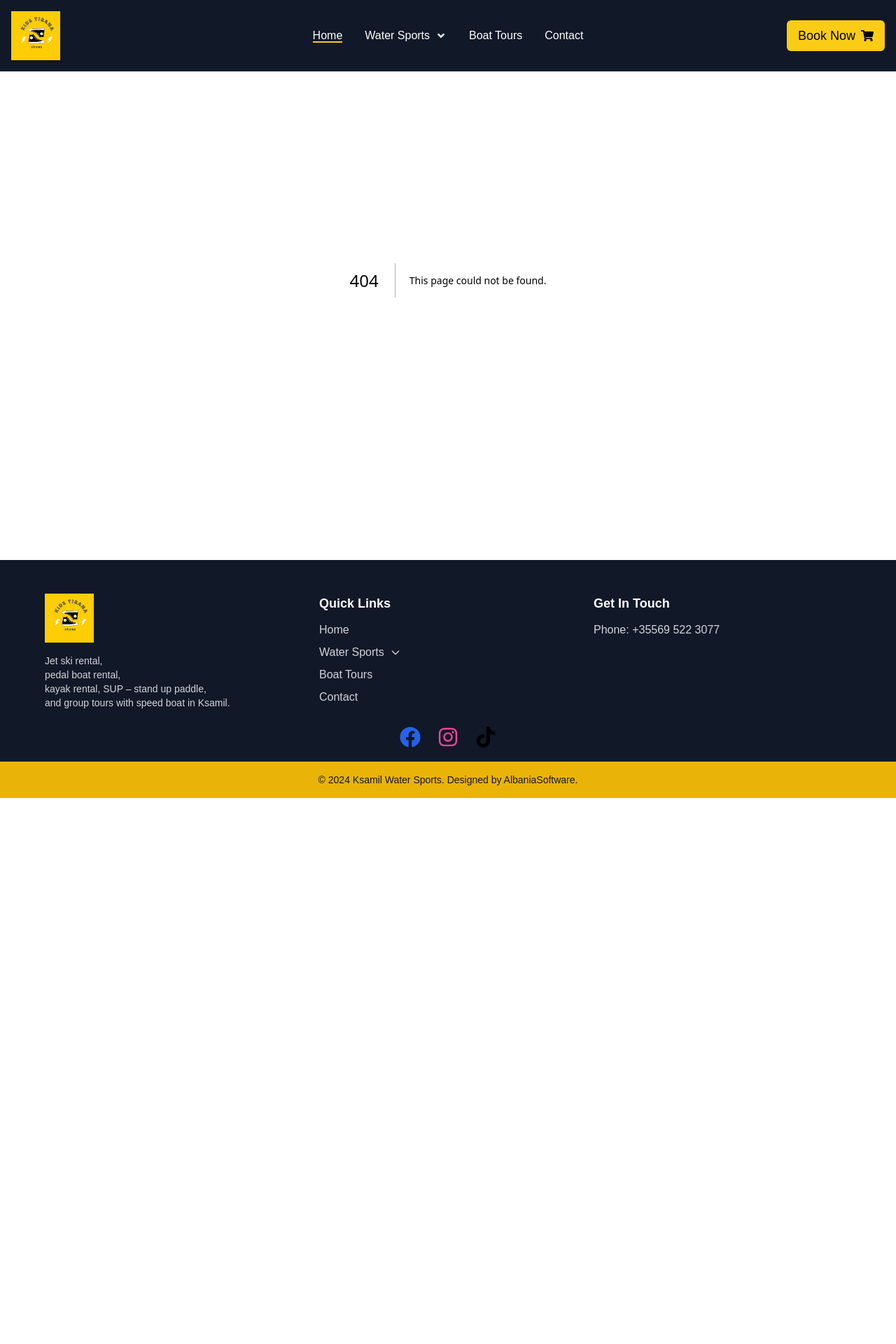
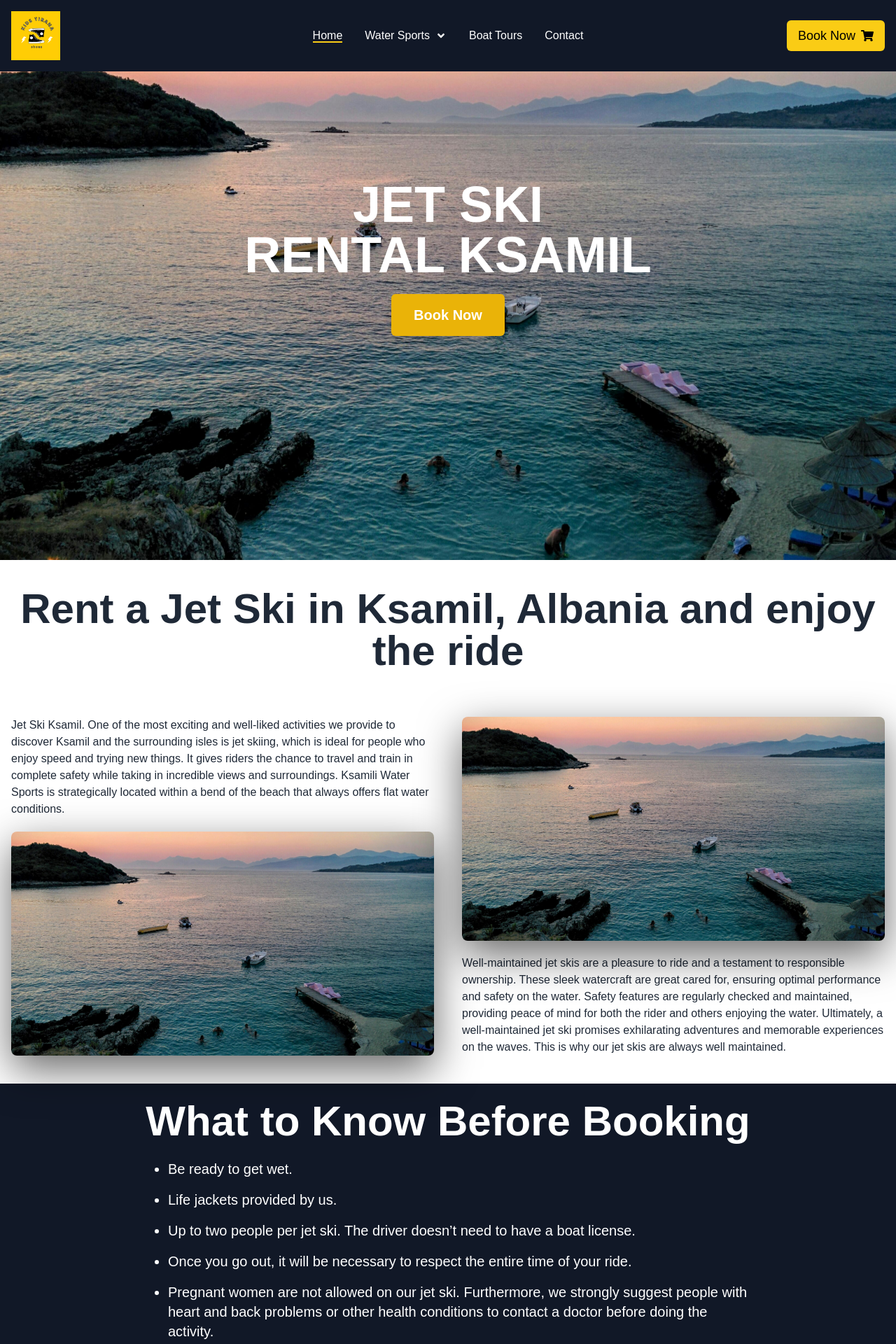
Before and after one commit to oniwebdesigner/KsamiliWaterSport, a Next.js app in the folder my-app/: page /jet-ski-rental in a window 1280 px wide. Before the commit this address had no page. Shown: the top 1920 px of the page at 70% size. Before the commit the page ends 1140 px from the top, so only its background shows below. Built offline with nearby package versions, Linux system fonts and the light colour scheme.

Commit message:
added jet-ski-rental page

```diff
--- /dev/null
+++ b/my-app/src/app/components/BookNowButton.js
@@ -0,0 +1,12 @@
+import React from 'react';
+
+export default function BookNowButton() {
+  return (
+    <a
+      href="/book-now"
+      className="px-8 py-4 bg-yellow-500 text-white font-semibold text-xl text-center hover:bg-yellow-600 transition-all duration-300 rounded-md shadow-lg"
+    >
+      Book Now
+    </a>
+  );
+}
--- a/my-app/src/app/components/Footer.js
+++ b/my-app/src/app/components/Footer.js
@@ -13,7 +13,7 @@ export default function Footer() {
 
   return (
     <footer className="bg-gray-900 text-white py-12 relative">
-      <div className="max-w-6xl mx-auto grid grid-cols-1 md:grid-cols-3 gap-6">
+      <section className="max-w-6xl mx-auto grid grid-cols-1 md:grid-cols-3 gap-6">
         {/* Logo and Description */}
         <figure className="flex flex-col items-center md:items-start text-center md:text-left">
           <Image
@@ -72,12 +72,12 @@ export default function Footer() {
           <h2 className="font-semibold mb-3 text-lg">Get In Touch</h2>
           <p className="text-gray-300">Phone: +35569 522 3077</p>
         </aside>
-      </div>
+      </section>
 
       {/* Social Media Icons */}
-      <div className="flex justify-center gap-6 mt-6 mb-10 sm:mb-6">
+      <section className="flex justify-center gap-6 mt-6 mb-10 sm:mb-6">
         <SocialMedia />
-      </div>
+      </section>
 
       {/* Footer Bottom Section */}
       <footer className="bg-yellow-500 text-center text-sm text-gray-900 py-4 mt-6 absolute bottom-0 w-full">
--- a/my-app/src/app/components/NavBar.js
+++ b/my-app/src/app/components/NavBar.js
@@ -82,7 +82,7 @@ export default function Navbar() {
                 <ul className="absolute top-full left-0 mt-2 bg-white text-black border border-gray-700 p-4 rounded-md flex flex-col w-48 shadow-lg">
                   <li>
                     <a
-                      href="#"
+                      href="jet-ski-rental"
                       className="block hover:bg-gray-200 px-4 py-2 rounded-md"
                       onClick={() => handleSetActivePage("Jet Ski Rental")}
                     >
--- a/my-app/src/app/components/SocialMedia.js
+++ b/my-app/src/app/components/SocialMedia.js
@@ -3,7 +3,7 @@ import { FaFacebook, FaInstagram, FaTiktok } from 'react-icons/fa';
 
 export default function SocialMedia() {
   return (
-    <div className="flex space-x-6 justify-center items-center">
+    <section className="flex space-x-6 justify-center items-center">
       {/* Facebook Icon */}
       <a href="https://facebook.com" target="_blank" rel="noopener noreferrer">
         <FaFacebook className="text-blue-600 text-3xl hover:text-blue-800 transition duration-300" />
@@ -18,6 +18,6 @@ export default function SocialMedia() {
       <a href="https://tiktok.com" target="_blank" rel="noopener noreferrer">
         <FaTiktok className="text-black text-3xl hover:text-gray-800 transition duration-300" />
       </a>
-    </div>
+    </section>
   );
 }
--- /dev/null
+++ b/my-app/src/app/components/TextSection.js
@@ -0,0 +1,42 @@
+// components/HeroSection.js
+
+import Image from "next/image";
+import backgroundImage from '../../public/ksamil.jpg';
+import BookNowButton from "./BookNowButton";
+
+const TextSection = ({ mainTitle, subtitle, buttonLabel }) => {
+  return (
+    <section className="relative w-full min-h-screen">
+      {/* Hero Section with Background Image */}
+      <article className="relative w-full min-h-screen">
+        <Image
+          src={backgroundImage}
+          alt="Background Image"
+          layout="fill"
+          objectFit="cover"
+          quality={100}
+          priority
+          className="absolute inset-0 z-0"
+        />
+
+        {/* Hero Content centered */}
+        <section className="relative z-10 flex flex-col justify-center items-center w-full h-full text-center text-white">
+          {/* Main Heading */}
+          <h1 className="text-4xl sm:text-5xl md:text-6xl lg:text-7xl font-extrabold text-white mt-64">
+            {mainTitle}
+          </h1>
+          <h1 className="text-4xl sm:text-5xl md:text-6xl lg:text-7xl font-extrabold text-white">
+            {subtitle}
+          </h1>
+
+          {/* Button Section centered */}
+          <section className="flex flex-col sm:flex-row gap-4 sm:gap-8 lg:gap-12 mt-5">
+            <BookNowButton label={buttonLabel} />
+          </section>
+        </section>
+      </article>
+     </section>
+  );
+};
+
+export default TextSection;
--- a/my-app/src/app/destinations/Destinations.js
+++ b/my-app/src/app/destinations/Destinations.js
@@ -6,16 +6,16 @@ export default function Destinations() {
   return (
     <section className="px-6 py-12 bg-gray-50">
       {/* Header Section */}
-      <div className="flex flex-col md:flex-row justify-between items-center gap-8 mb-10">
+      <section className="flex flex-col md:flex-row justify-between items-center gap-8 mb-10">
         {/* Title Section */}
-        <div className="ml-0 md:ml-10 text-center md:text-left">
+        <section className="ml-0 md:ml-10 text-center md:text-left">
           <h3 className="text-blue-600 text-lg md:text-2xl font-medium mb-3 md:mb-5">
             Places to Visit
           </h3>
           <h1 className="text-blue-900 text-3xl md:text-6xl font-extrabold">
             DESTINATIONS
           </h1>
-        </div>
+        </section>
 
         {/* Button Section */}
         <a
@@ -27,10 +27,10 @@ export default function Destinations() {
           <FaWhatsapp className="mr-2 text-lg md:text-xl" />
           Book Now
         </a>
-      </div>
+      </section>
 
       {/* Cards Section */}
-      <div className="grid grid-cols-1 sm:grid-cols-2 lg:grid-cols-3 gap-8">
+      <section className="grid grid-cols-1 sm:grid-cols-2 lg:grid-cols-3 gap-8">
         <DestinationCard
           image="https://images.pexels.com/photos/12266668/pexels-photo-12266668.jpeg?auto=compress&cs=tinysrgb&w=1260&h=750&dpr=1"
           title="Ksamil Three Isles"
@@ -46,7 +46,7 @@ export default function Destinations() {
           title="Ali Pasha's Castle"
           description="Located at the mouth of the Vivari Channel in the Butrint National Park."
         />
-      </div>
+      </section>
     </section>
   );
 }
--- /dev/null
+++ b/my-app/src/app/jet-ski-rental/page.js
@@ -0,0 +1,74 @@
+// pages/JetSkiRental.js
+import Image from 'next/image';
+import TextSection from '../components/TextSection';
+import backgroundImage from '../../public/ksamil.jpg';
+import BookNowButton from '../components/BookNowButton';
+
+export default function JetSkiRental({ buttonLabel }) {
+  return (
+    <section className="relative w-full min-h-screen flex flex-col justify-between">
+      {/* Hero Section Component */}
+      <TextSection
+        mainTitle="JET SKI"
+        subtitle="RENTAL KSAMIL"
+        buttonLabel="Book Now"
+      />
+
+      {/* Content Section Below Hero Section */}
+      <h1 className="text-4xl sm:text-5xl md:text-6xl text-gray-800 text-center mt-10 font-extrabold">
+        Rent a Jet Ski in Ksamil, Albania and enjoy the ride
+      </h1>
+      <section className="relative z-10 grid grid-cols-1 sm:grid-cols-2 mt-16 px-4 mb-10 gap-10">
+        <article>
+          <p className="text-gray-800">
+            Jet Ski Ksamil. One of the most exciting and well-liked activities we provide to discover Ksamil and the surrounding isles is jet skiing, which is ideal for people who enjoy speed and trying new things. It gives riders the chance to travel and train in complete safety while taking in incredible views and surroundings. Ksamili Water Sports is strategically located within a bend of the beach that always offers flat water conditions.
+          </p>
+          <figure className="relative h-80 mt-5 shadow-[0_20px_60px_rgba(0,0,0,0.6)] rounded-lg overflow-hidden">
+            <Image
+              src={backgroundImage}
+              alt="Background Image"
+              layout="fill"
+              objectFit="cover"
+              quality={100}
+              priority
+            />
+          </figure>
+        </article>
+        <article>
+          <figure className="relative h-80 mb-5 shadow-[0_20px_60px_rgba(0,0,0,0.6)] rounded-lg overflow-hidden">
+            <Image
+              src={backgroundImage}
+              alt="Background Image"
+              layout="fill"
+              objectFit="cover"
+              quality={100}
+              priority
+            />
+          </figure>
+          <p className="text-gray-800">
+            Well-maintained jet skis are a pleasure to ride and a testament to responsible ownership. These sleek watercraft are great cared for, ensuring optimal performance and safety on the water. Safety features are regularly checked and maintained, providing peace of mind for both the rider and others enjoying the water. Ultimately, a well-maintained jet ski promises exhilarating adventures and memorable experiences on the waves. This is why our jet skis are always well maintained.
+          </p>
+        </article>
+      </section>
+
+      {/* What to Know Section */}
+      <section className="bg-gray-900 mb-5">
+        <h1 className="text-6xl text-center font-extrabold text-white py-6">What to Know Before Booking</h1>
+        <aside className="text-white max-w-4xl mx-auto px-4">
+          <ul className="list-disc space-y-4 text-xl mb-5 pl-8">
+            <li>Be ready to get wet.</li>
+            <li>Life jackets provided by us.</li>
+            <li>Up to two people per jet ski. The driver doesn’t need to have a boat license.</li>
+            <li>Once you go out, it will be necessary to respect the entire time of your ride.</li>
+            <li>Pregnant women are not allowed on our jet ski. Furthermore, we strongly suggest people with heart and back problems or other health conditions to contact a doctor before doing the activity.</li>
+          </ul>
+        </aside>
+
+        {/* Book Now Button spanning full width */}
+        <section className="w-full flex justify-center mb-5">
+          <BookNowButton label={buttonLabel} />
+        </section>
+      </section>
+    </section>
+  );
+}
```
